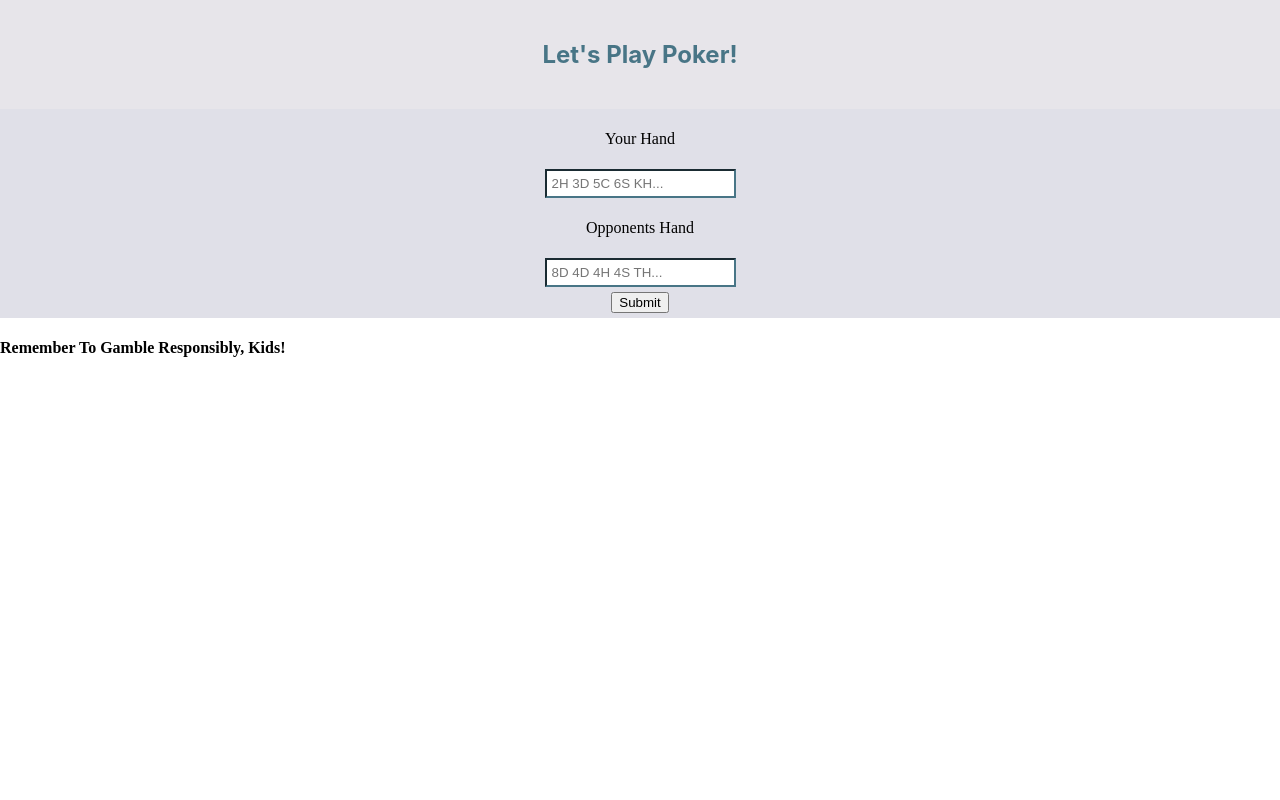
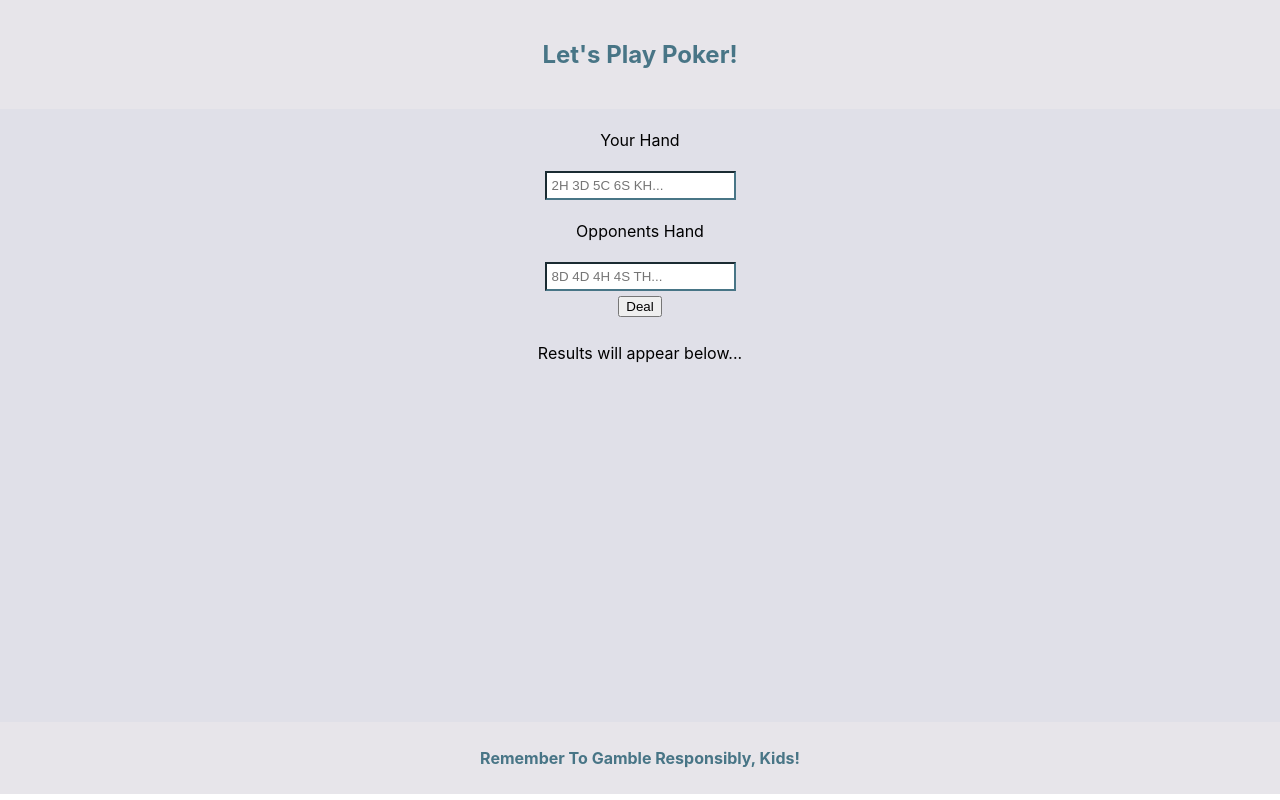
Before and after one commit to hamz91/poker-test, a React app: page / in a window 1280 px wide. Built offline with nearby package versions, Linux system fonts and the light colour scheme.

Commit message:
tests started, some issues with certain hands during tests but still work fine in browser. Commenting and removal of console.logs to do. Styling finished.

```diff
--- /dev/null
+++ b/jest.config.js
@@ -0,0 +1,4 @@
+module.exports = {
+  verbose: true,
+  testURL: "http://localhost/"
+};
--- a/src/components/App.js
+++ b/src/components/App.js
@@ -8,7 +8,7 @@ class App extends React.Component {
       <div>
         <Header />
         <PokerHandForm />
-        <footer>
+        <footer className="footer">
           <h4>Remember To Gamble Responsibly, Kids!</h4>
         </footer>
       </div>
--- a/src/components/PokerHandForm.js
+++ b/src/components/PokerHandForm.js
@@ -71,7 +71,7 @@ class PokerHandForm extends React.Component {
             placeholder="8D 4D 4H 4S TH..."
             className="form-input"
           />
-          <button>Submit</button>
+          <button>Deal</button>
         </form>
         <PokerHandResult result={this.state.result} />
       </div>
--- a/src/components/PokerHandResult.js
+++ b/src/components/PokerHandResult.js
@@ -3,8 +3,13 @@ import React from "react";
 function PokerHandResult({ result }) {
   return (
     <div className="results">
-      <h4 className="results__score">{result.result}</h4>
-      <h3 className="results__hand">{result.description}</h3>
+      <p>Results will appear below...</p>
+      <h4 className="results__score">
+        <i>{result.result}</i>
+      </h4>
+      <h3 className="results__hand">
+        <b>{result.description}</b>
+      </h3>
     </div>
   );
 }
--- a/static/styles.css
+++ b/static/styles.css
@@ -5,17 +5,22 @@
 body {
   margin: 0;
   padding: 0;
+
+  height: 100vh;
+
+  font-family: -apple-system, BlinkMacSystemFont, "Segoe UI", Roboto, Oxygen,
+    Ubuntu, Cantarell, "Open Sans", "Helvetica Neue", sans-serif;
 }
 
 .header {
   padding: 20px;
+
   background-color: #e7e5ea;
 }
 
 .header__title {
   text-align: center;
-  font-family: -apple-system, BlinkMacSystemFont, "Segoe UI", Roboto, Oxygen,
-    Ubuntu, Cantarell, "Open Sans", "Helvetica Neue", sans-serif;
+
   color: #487586;
 }
 
@@ -37,3 +42,24 @@ body {
 
   border-color: #487586;
 }
+
+.results {
+  padding: 5px;
+  margin: 0px;
+
+  text-align: center;
+
+  background-color: #e0e0e8;
+
+  height: 50vh;
+}
+
+.footer {
+  padding: 5px;
+  margin: 0;
+
+  background-color: #e7e5ea;
+  color: #487586;
+
+  text-align: center;
+}
```
Also changed, not shown: 4 other files (tests, documents, lock files or other folders).
